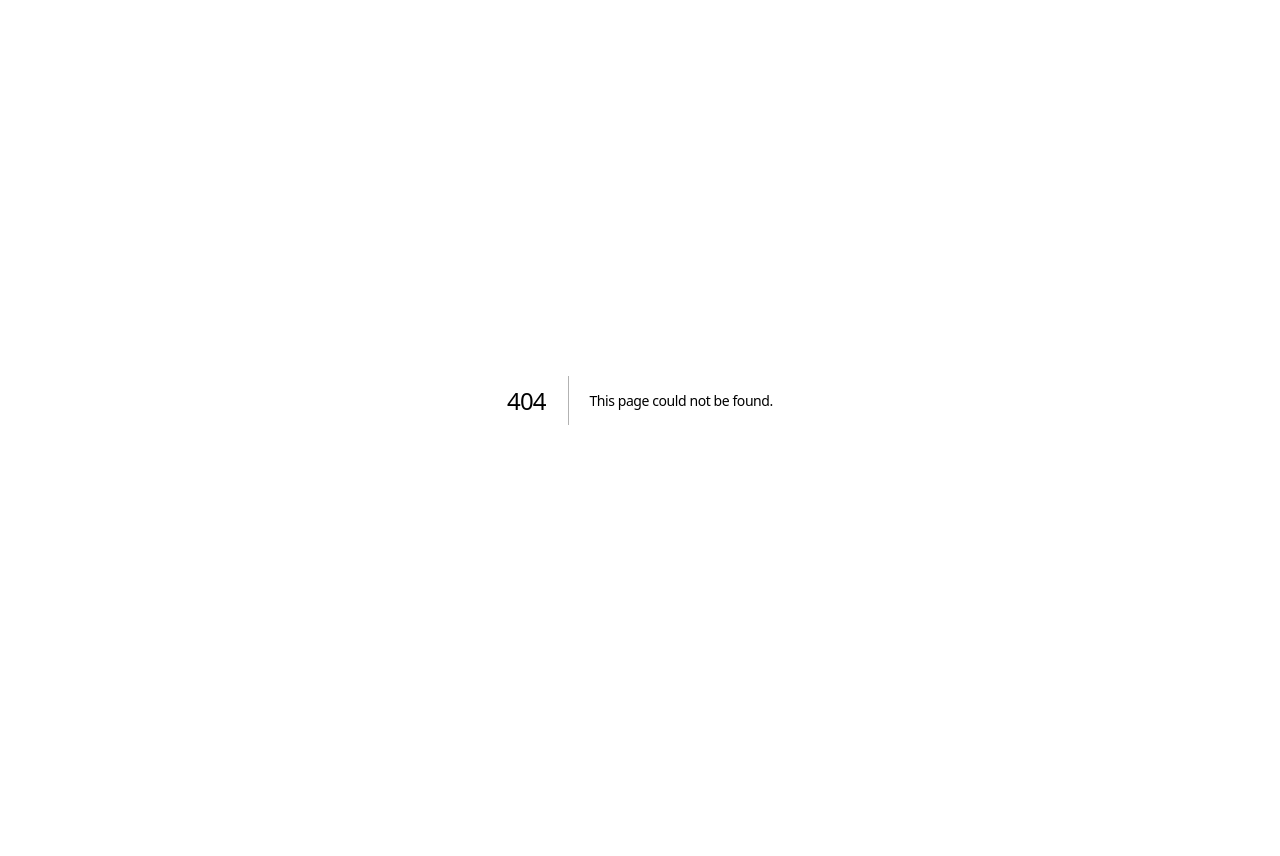
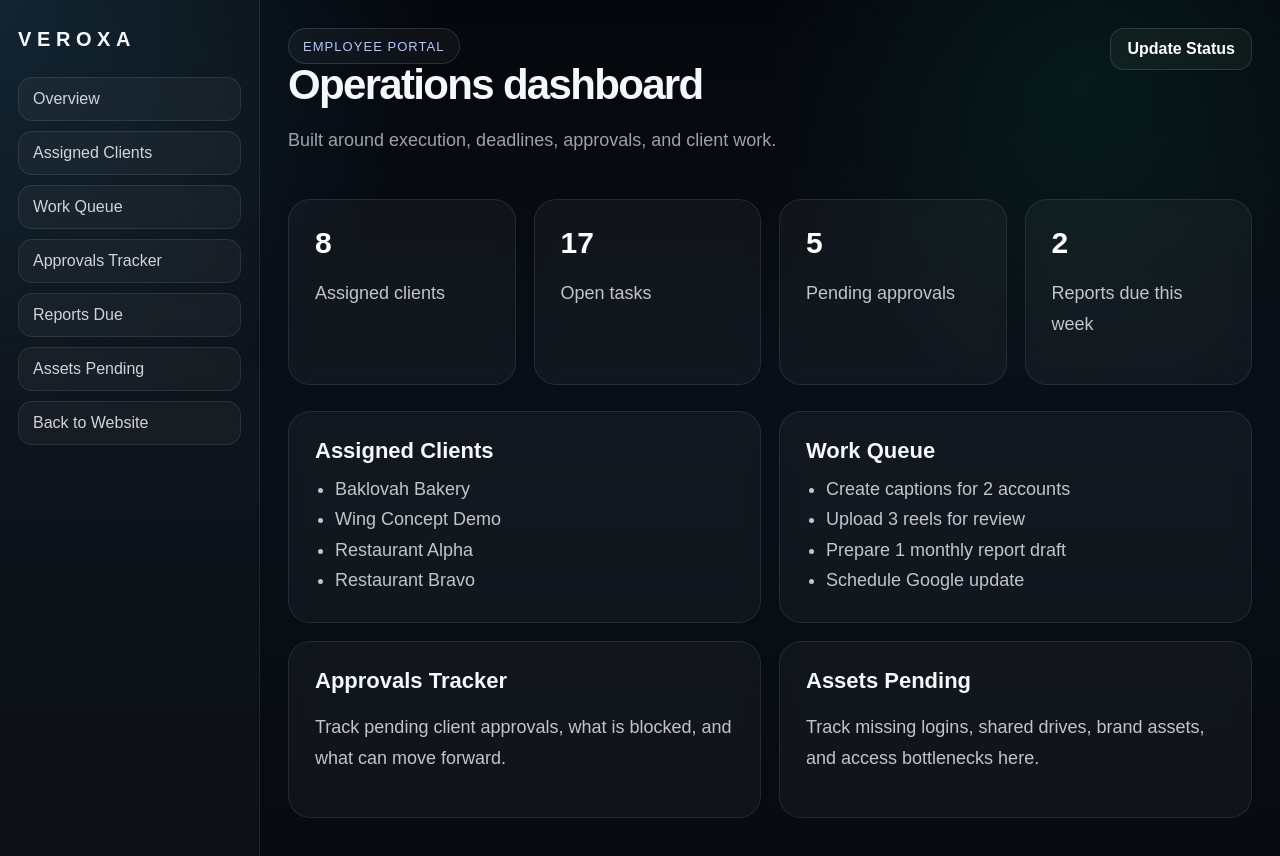
Before and after one commit to fgohar1/veroxa-site, a Next.js app: page / in a window 1280 px wide. Before the commit this address had no page. Shown: the top 856 px of the page. Before the commit the page ends 800 px from the top, so only its background shows below. Built offline with nearby package versions, Linux system fonts and the light colour scheme.

Commit message:
Add files via upload

```diff
--- /dev/null
+++ b/app/page.js
@@ -0,0 +1,43 @@
+export default function EmployeeDashboard() {
+  return (
+    <main className="portal-shell">
+      <aside className="sidebar">
+        <div className="brand">VEROXA</div>
+        <div className="sidebar-stack">
+          <a className="sidebar-link" href="/employee-dashboard">Overview</a>
+          <a className="sidebar-link" href="#">Assigned Clients</a>
+          <a className="sidebar-link" href="#">Work Queue</a>
+          <a className="sidebar-link" href="#">Approvals Tracker</a>
+          <a className="sidebar-link" href="#">Reports Due</a>
+          <a className="sidebar-link" href="#">Assets Pending</a>
+          <a className="sidebar-link" href="/">Back to Website</a>
+        </div>
+      </aside>
+
+      <section className="dashboard">
+        <div className="dashboard-top">
+          <div>
+            <div className="badge">Employee Portal</div>
+            <h1>Operations dashboard</h1>
+            <p className="muted">Built around execution, deadlines, approvals, and client work.</p>
+          </div>
+          <a className="small-btn" href="#">Update Status</a>
+        </div>
+
+        <div className="metrics">
+          <div className="metric"><div className="metric-value">8</div><p>Assigned clients</p></div>
+          <div className="metric"><div className="metric-value">17</div><p>Open tasks</p></div>
+          <div className="metric"><div className="metric-value">5</div><p>Pending approvals</p></div>
+          <div className="metric"><div className="metric-value">2</div><p>Reports due this week</p></div>
+        </div>
+
+        <div className="grid-2">
+          <div className="panel"><h3>Assigned Clients</h3><ul className="list"><li>Baklovah Bakery</li><li>Wing Concept Demo</li><li>Restaurant Alpha</li><li>Restaurant Bravo</li></ul></div>
+          <div className="panel"><h3>Work Queue</h3><ul className="list"><li>Create captions for 2 accounts</li><li>Upload 3 reels for review</li><li>Prepare 1 monthly report draft</li><li>Schedule Google update</li></ul></div>
+          <div className="panel"><h3>Approvals Tracker</h3><p>Track pending client approvals, what is blocked, and what can move forward.</p></div>
+          <div className="panel"><h3>Assets Pending</h3><p>Track missing logins, shared drives, brand assets, and access bottlenecks here.</p></div>
+        </div>
+      </section>
+    </main>
+  );
+}
```
